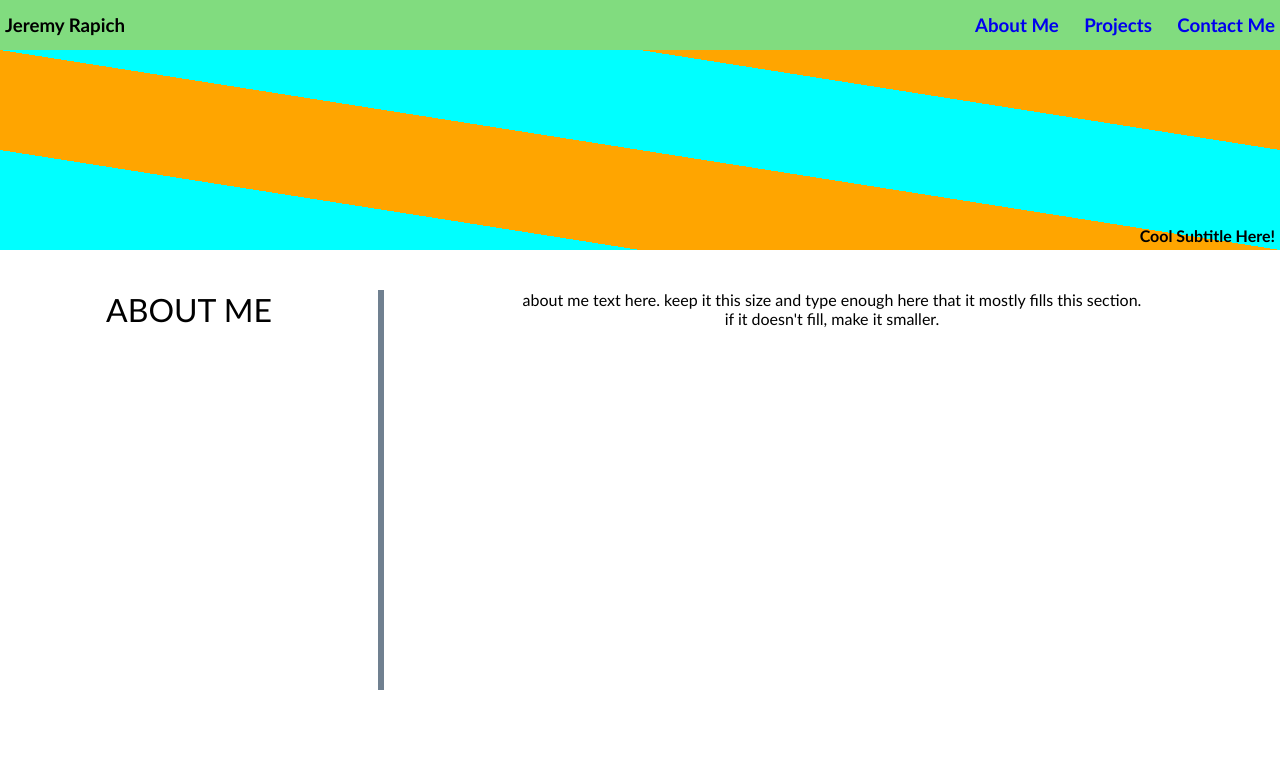
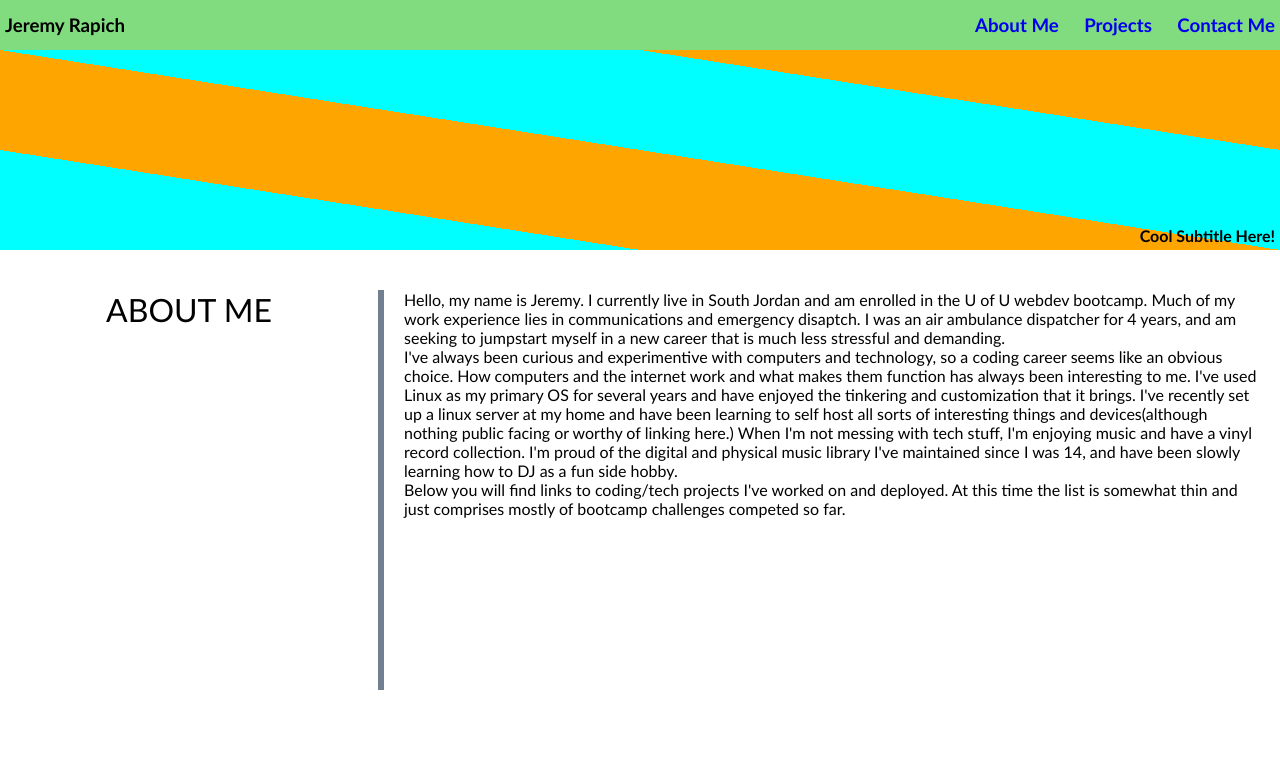
Before and after one commit to jrapich/jrapich-portfolio, a plain HTML site: page index.html in a window 1280 px wide. Shown: the top 767 px of the page. Drawn offline with Linux system fonts and the light colour scheme.

Commit message:
Added a picture of me to assets right now its invisible, i need to experiement with how to get it where I want it. Also added a short bio about me and my hobbies

```diff
--- a/assets/css/style.css
+++ b/assets/css/style.css
@@ -28,6 +28,14 @@ header nav ul {
     display: flex;
     justify-content: right;
     margin-bottom: 40px;
+}
+
+.divider div {
+    position: relative;
+    height:50%;
+    width:100px;
+    bottom:0;
+    left:0;
 }
 
 .divider h4 {
@@ -120,6 +128,16 @@ main section {
     align-items: center;
 }
 
+/* some leftover when i was experimenting with different ways to style
+.card div {
+    display:flex;
+    align-items: flex-end;
+}
+
+.card div p {
+    background-color: lightseagreen;
+}*/
+
 .cardImage {
     height:100%;
     width: 100%;
@@ -127,12 +145,6 @@ main section {
     background-size: cover;
     background-blend-mode:soft-light;
     background-color:  rgba(25,74,14,1);
-}
-
-.card h3 {
-    display: flex;
-    justify-content: center;
-    align-items: center;
 }
 
 .cardImage:hover {
--- a/index.html
+++ b/index.html
@@ -25,17 +25,35 @@
     <!--this section is a colored block that serves as a divider between header and main content-->
     <!--todo: include my picture on the left side-->
     <section class="divider">
+        <div><img href="./assets/images/20230605_183415(1).jpg"/></div>
         <h4>Cool Subtitle Here!</h4>
     </section>
 
     <main>
         <section id="aboutMe">
-            <p>about me text here. keep it this size and type enough here that it mostly fills this section.</p>
-            <p>if it doesn't fill, make it smaller.</p>
+            <p>
+                Hello, my name is Jeremy. I currently live in South Jordan and am enrolled in the U of U webdev bootcamp.
+                Much of my work experience lies in communications and emergency disaptch. I was an air ambulance dispatcher
+                for 4 years, and am seeking to jumpstart myself in a new career that is much less stressful and demanding.
+            </p>
+            <p>
+                I've always been curious and experimentive with computers and technology, so a coding career seems like an obvious choice.
+                How computers and the internet work and what makes them function has always been interesting to me. I've used Linux as my primary
+                OS for several years and have enjoyed the tinkering and customization that it brings. I've recently set up a linux server at my home
+                and have been learning to self host all sorts of interesting things and devices(although nothing public facing or worthy of linking
+                here.) When I'm not messing with tech stuff, I'm enjoying music and have a vinyl record collection. I'm proud of the digital and physical
+                music library I've maintained since I was 14, and have been slowly learning how to DJ as a fun side hobby.
+            </p>
+            <p>
+                Below you will find links to coding/tech projects I've worked on and deployed. At this time the list is somewhat thin and just comprises
+                mostly of bootcamp challenges competed so far.
+            </p>
         </section>
         <!--this section contains links to deployed projects-->
         <section id="projects">
-            <a href="https://jrapich.github.io/prework-study-guide/" class="bigCard"><h3>Bootcamp Pre-work Study Guide</h3></a>
+            <a href="https://jrapich.github.io/prework-study-guide/" class="bigCard">
+                <h3>Bootcamp Pre-work Study Guide</h3>
+            </a>
             <section class="cardContainer">
                 <a href="https://github.com/jrapich" class="card">
                     <div style="background-image: url(./assets/images/GitHub-Logo.png);" class="cardImage"></div>
```
Also changed, not shown: assets/images/20230605_183415(1).jpg (added).
